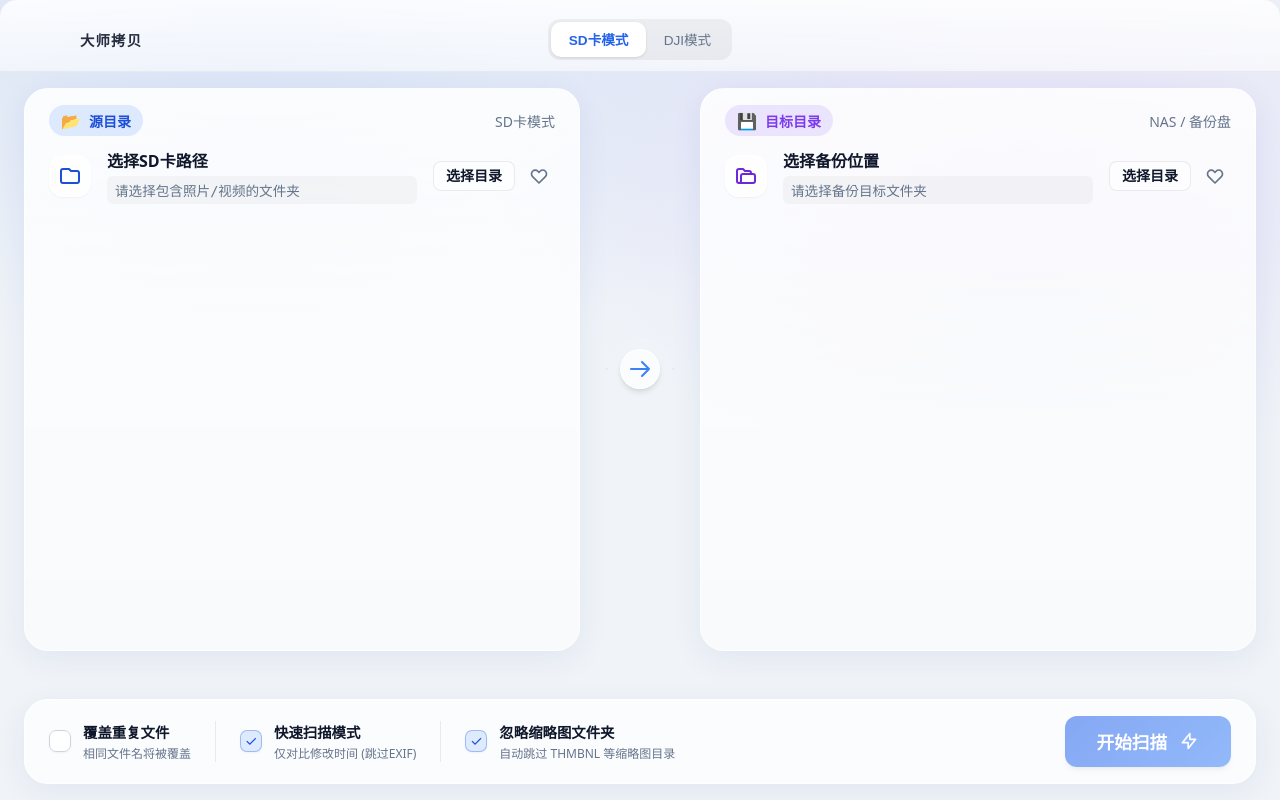
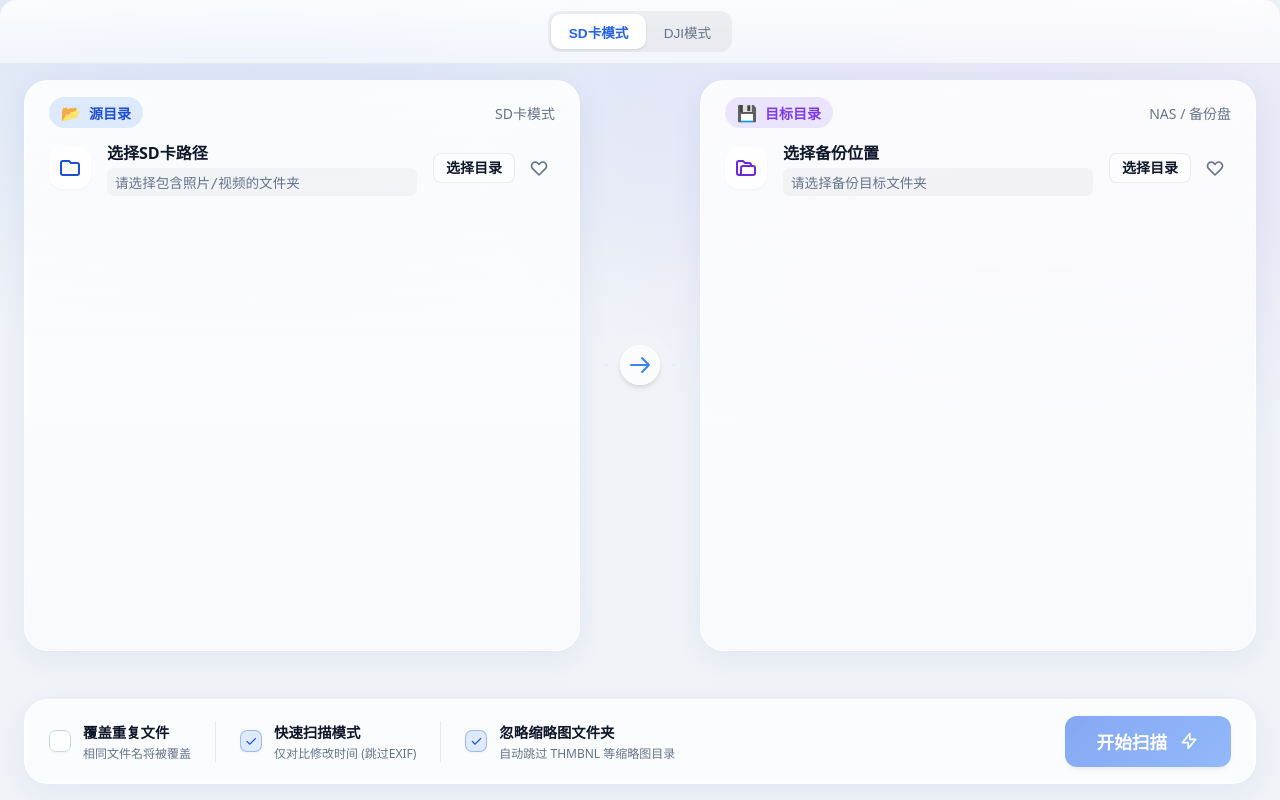
Before and after one commit to Redwinam/mascopy, a Vue app in the folder src-ui/: page / in a window 1280 px wide. Built offline with nearby package versions, Linux system fonts and the light colour scheme.

Commit message:
style(ui): 调整头部和收藏项的样式布局
移除头部标题并调整内边距和高度
优化收藏项的间距、边框和悬停效果

```diff
--- a/src-ui/src/App.vue
+++ b/src-ui/src/App.vue
@@ -7,7 +7,6 @@
       @pointerdown="onHeaderPointerDown"
     >
       <div class="brand" id="header-left-slot" data-tauri-drag-region>
-        <span class="app-title">大师拷贝</span>
       </div>
 
       <div class="header-center" id="header-center-slot">
@@ -67,8 +66,8 @@ async function onHeaderPointerDown(event) {
   grid-template-columns: 1fr auto 1fr;
   align-items: center;
   position: relative;
-  padding: 1.2rem var(--space-6) var(--space-3);
-  height: 72px;
+  padding: 0 var(--space-6);
+  height: 64px;
   z-index: 100;
   background: linear-gradient(180deg, var(--surface-overlay-strong), var(--surface-overlay-soft));
   border-bottom: 1px solid var(--divider-color);
@@ -84,16 +83,8 @@ async function onHeaderPointerDown(event) {
   position: relative;
   z-index: 10;
   justify-self: start;
-  padding-left: 3.5rem;
-}
-
-.app-title {
-  font-size: 0.9rem;
-  font-weight: 600;
-  letter-spacing: 0.08em;
-  text-transform: uppercase;
-  color: var(--color-text-main);
-  opacity: 0.9;
+  padding-left: 5rem;
+  height: 100%;
 }
 
 .logo-box {
--- a/src-ui/src/views/Home.vue
+++ b/src-ui/src/views/Home.vue
@@ -801,18 +801,22 @@ function clearLogs() {
   align-items: center;
   justify-content: space-between;
   background: var(--surface-overlay-soft);
-  border: 1px solid var(--surface-200);
-  border-radius: 0.65rem;
-  padding: 0.45rem 0.65rem;
+  border: 1px solid transparent;
+  border-radius: var(--radius-md);
+  padding: 0.35rem 0.5rem 0.35rem 0.75rem;
   cursor: pointer;
-  transition: all var(--transition-fast);
-  font-size: 0.875rem;
+  transition: all 0.2s ease;
+  font-size: 0.85rem;
   color: var(--color-text-main);
+  gap: var(--space-3);
+  position: relative;
 }
 
 .fav-item:hover {
   background: var(--surface-overlay);
-  border-color: var(--surface-300);
+  border-color: var(--surface-200);
+  transform: translateY(-1px);
+  box-shadow: var(--shadow-sm);
 }
 
 .fav-info {
@@ -829,38 +833,37 @@ function clearLogs() {
 }
 
 .fav-path {
-  font-size: 0.78rem;
-  color: var(--color-text-main);
+  font-size: 0.75rem;
+  color: var(--color-text-muted);
   font-family: 'SF Mono', ui-monospace, SFMono-Regular, Menlo, Monaco, Consolas, monospace;
-  background: var(--surface-path);
-  padding: 0.2rem 0.45rem;
-  border-radius: 0.4rem;
   white-space: nowrap;
   overflow: hidden;
   text-overflow: ellipsis;
   flex: 1;
-  opacity: 0.85;
+  opacity: 0.9;
 }
 
-.btn-icon-danger {
+.fav-remove {
   display: flex;
   align-items: center;
   justify-content: center;
-  padding: 0.25rem;
+  width: 24px;
+  height: 24px;
   border-radius: var(--radius-sm);
   color: var(--color-text-light);
   background: transparent;
   border: none;
   cursor: pointer;
   transition: all var(--transition-fast);
-  opacity: 0; /* Hidden by default */
+  opacity: 0;
+  flex-shrink: 0;
 }
 
-.fav-item:hover .btn-icon-danger {
-  opacity: 1; /* Show on hover */
+.fav-item:hover .fav-remove {
+  opacity: 1;
 }
 
-.btn-icon-danger:hover {
+.fav-remove:hover {
   color: var(--color-error);
   background: var(--danger-soft);
 }
```
